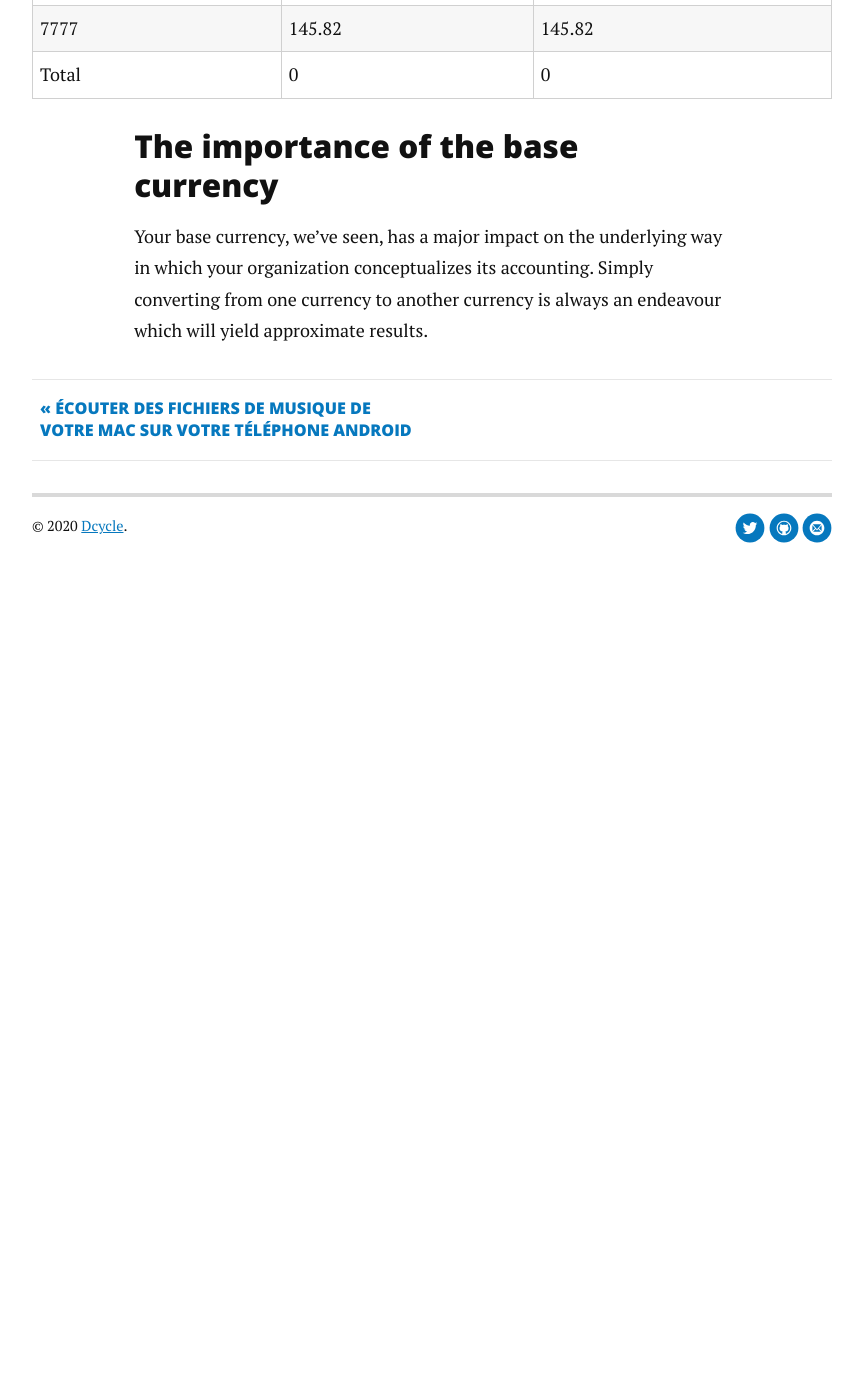
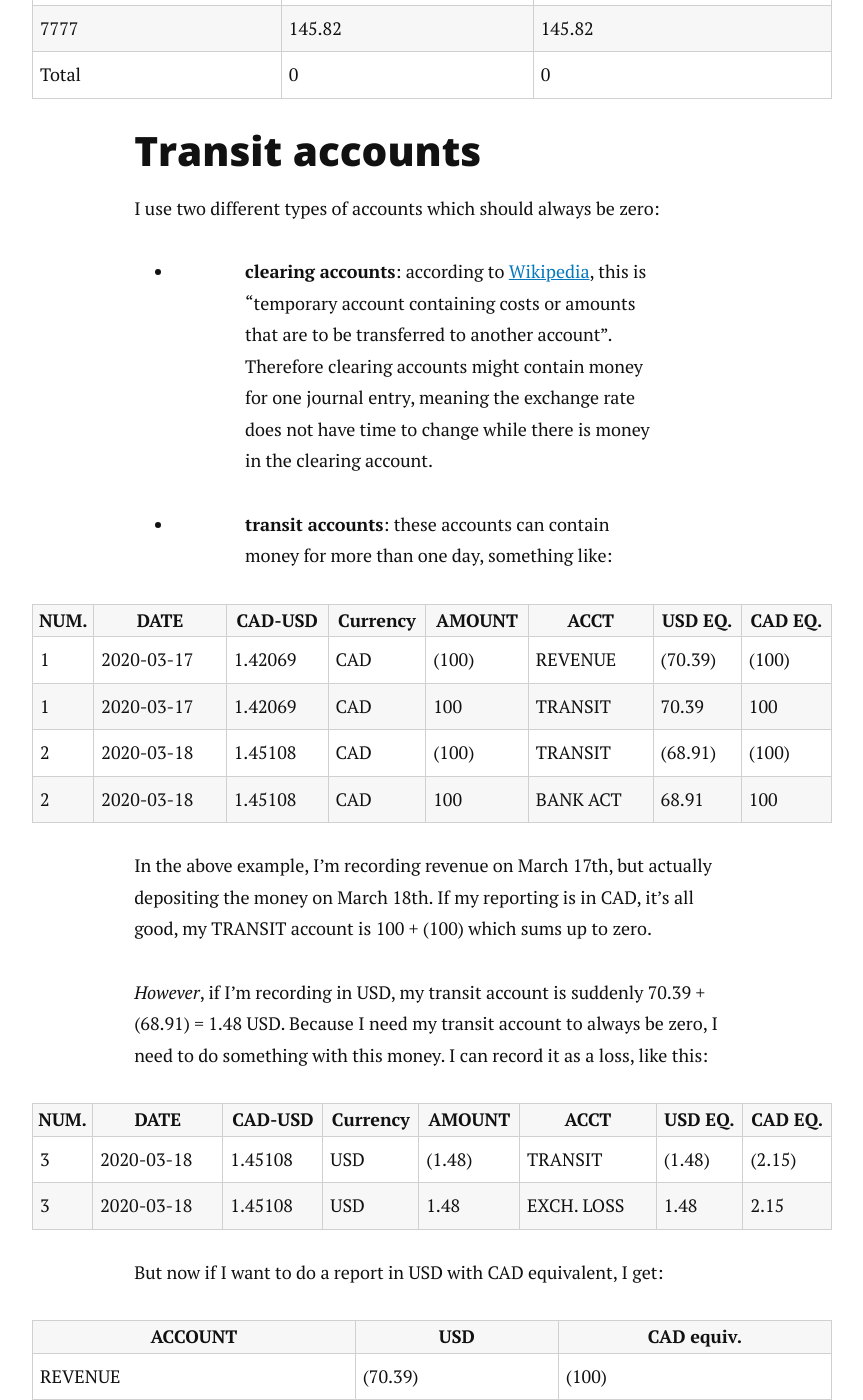
Before and after one commit to alberto56/dcycleblog, a Jekyll site: the page built from _posts/2020-04-09-currency.md, in a window 1280 px wide and 1400 px high, scrolled down 6429 px. Shown: the whole window, without its empty margins (208-1071 px from the left). Built offline with Jekyll 4.4.1, drawn with Linux system fonts in a browser that asks for light colours; nearby versions of some CDN libraries; comment, search, counter and statistics services are not loaded; before the commit the page ends 7059 px from its top, so only the background shows below that; some of the changed text lies outside the part shown.

Commit message:
Update 2020-04-09-currency.md

```diff
--- a/_posts/2020-04-09-currency.md
+++ b/_posts/2020-04-09-currency.md
@@ -128,6 +128,41 @@ From an accounting perspective, now, we are recording 146.12 USD as real revenue
 | 7777   | 145.82   | 145.82       |
 | Total  | 0        | 0            |
 
-### The importance of the base currency
+## Transit accounts
+
+I use two different types of accounts which should always be zero:
+
+* **clearing accounts**: according to [Wikipedia](https://en.wikipedia.org/wiki/Clearing_account), this is "temporary account containing costs or amounts that are to be transferred to another account". Therefore clearing accounts might contain money for one journal entry, meaning the exchange rate does not have time to change while there is money in the clearing account.
+
+* **transit accounts**: these accounts can contain money for more than one day, something like:
+
+| NUM. | DATE       | CAD-USD | Currency | AMOUNT  | ACCT     | USD EQ.  | CAD EQ. |
+|------|------------|---------|----------|---------|----------|----------|---------|
+| 1    | 2020-03-17 | 1.42069 | CAD      | (100)   | REVENUE  | (70.39)  | (100)   |
+| 1    | 2020-03-17 | 1.42069 | CAD      | 100     | TRANSIT  | 70.39    | 100     |
+| 2    | 2020-03-18 | 1.45108 | CAD      | (100)   | TRANSIT  | (68.91)  | (100)   |
+| 2    | 2020-03-18 | 1.45108 | CAD      | 100     | BANK ACT | 68.91    | 100     |
+
+In the above example, I'm recording revenue on March 17th, but actually depositing the money on March 18th. If my reporting is in CAD, it's all good, my TRANSIT account is 100 + (100) which sums up to zero.
+
+_However_, if I'm recording in USD, my transit account is suddenly 70.39 + (68.91) = 1.48 USD. Because I need my transit account to always be zero, I need to do something with this money. I can record it as a loss, like this:
+
+| NUM. | DATE       | CAD-USD | Currency | AMOUNT  | ACCT       | USD EQ.  | CAD EQ. |
+|------|------------|---------|----------|---------|------------|----------|---------|
+| 3    | 2020-03-18 | 1.45108 | USD      | (1.48)  | TRANSIT    | (1.48)   | (2.15)  |
+| 3    | 2020-03-18 | 1.45108 | USD      | 1.48    | EXCH. LOSS | 1.48     | 2.15    |
+
+But now if I want to do a report in USD with CAD equivalent, I get:
+
+| ACCOUNT    | USD     | CAD equiv. |
+|------------|---------|------------|
+| REVENUE    | (70.39) | (100)      |
+| TRANSIT    | 0       | (2.15)     |
+| BANK ACT   | 68.91   | 100        |
+| EXCH. LOSS | 1.48    | 2.15       |
+
+Not only is it odd that 0 USD be converted to (2.15) CAD, but doubly odd because a transit account should always be zero. Always? Well, yes, if we're reporting in our base currency. But in this exhange loss needs to come from somewhere in CAD, and it cannot come from the actual operation because 100 + (100) is equal to zero, so it comes from the exchange.
+
+## The importance of the base currency
 
 Your base currency, we've seen, has a major impact on the underlying way in which your organization conceptualizes its accounting. Simply converting from one currency to another currency is always an endeavour which will yield approximate results.
```
